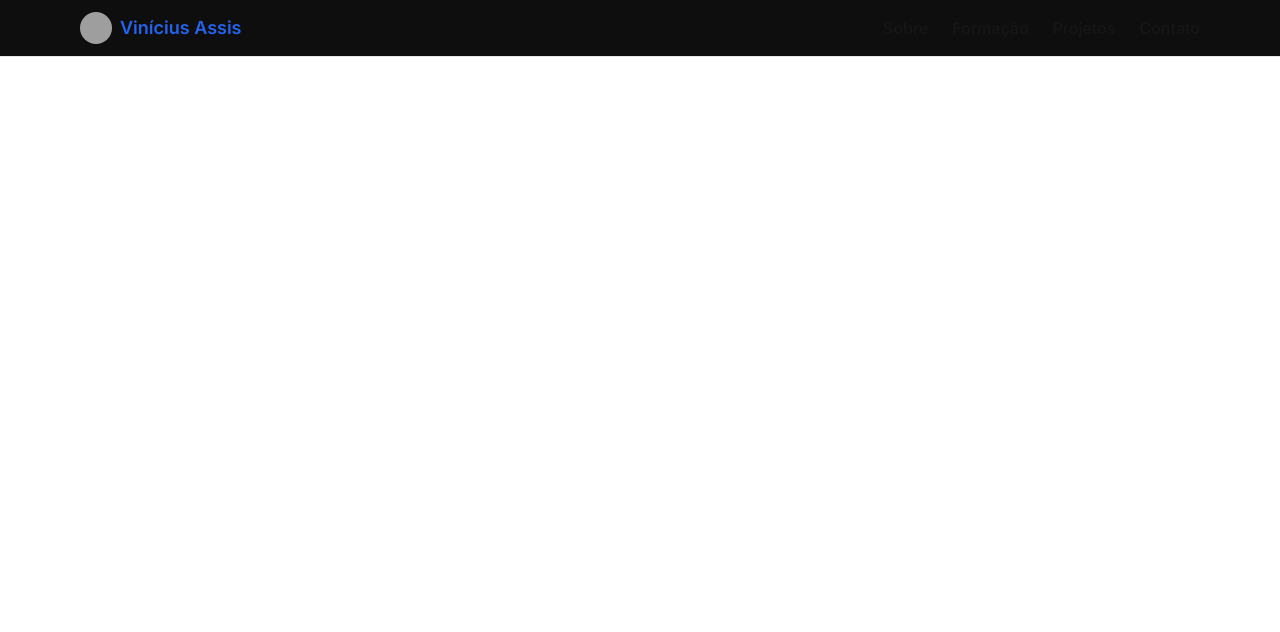
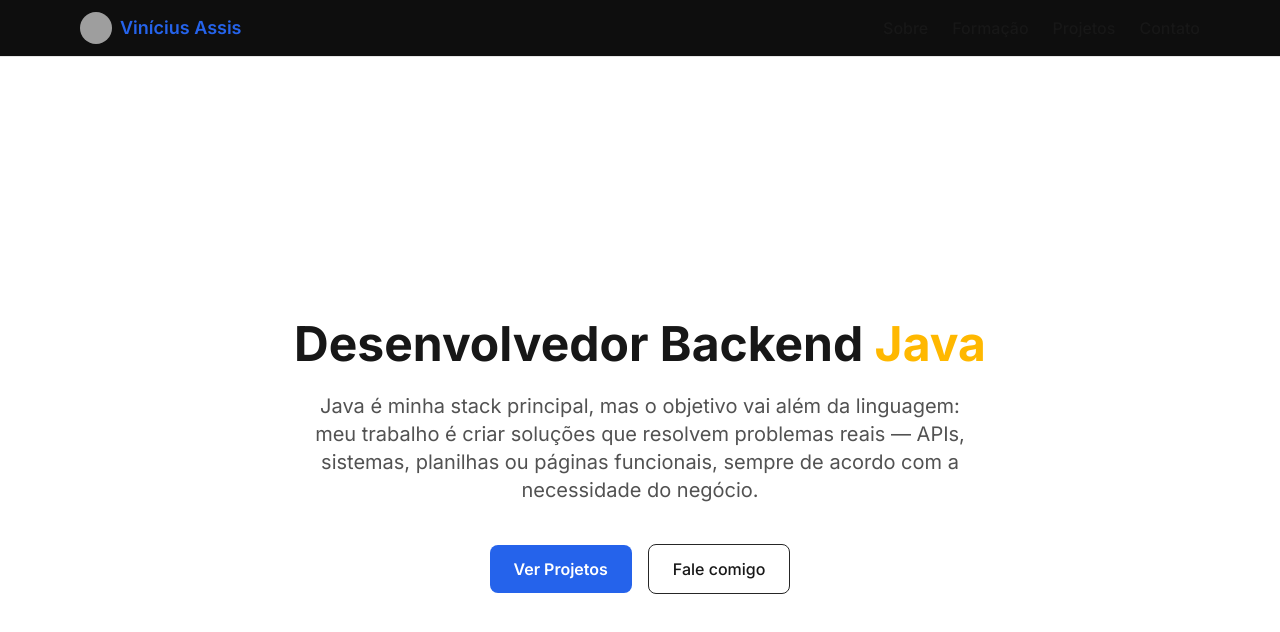
Before and after one commit to ViniciusDevAssis/portfolio-viniciusdevassis, a plain HTML site: page index.html in a window 1280 px wide. Drawn offline with nearby package versions, Linux system fonts and the light colour scheme; grey boxes are pictures that could not be loaded.

Commit message:
Hero Section finalizada

```diff
--- a/index.html
+++ b/index.html
@@ -90,7 +90,39 @@
     </header>
 
     <!-- MAIN -->
-    <main class="flex-1"></main>
+    <main class="flex-1">
+
+      <!-- HERO SECTION -->
+      <section id="hero" class="min-h-screen flex items-center justify-center px-6 bg-white dark:bg-dark_blue">
+        <div class="max-w-4xl mx-auto text-center flex flex-col items-center gap-6">
+
+          <!-- Título Principal -->
+          <h1 class="text-4xl sm:text-5xl font-extrabold text-neutral-900 dark:text-neutral-100 leading-tight">
+            Desenvolvedor Backend <span class="text-gold_span">Java</span>
+          </h1>
+
+          <!-- Subtítulo -->
+          <p class="text-lg sm:text-xl text-neutral-600 dark:text-neutral-300 max-w-2xl">
+            Java é minha stack principal, mas o objetivo vai além da linguagem:
+            meu trabalho é criar soluções que resolvem problemas reais — APIs, sistemas, planilhas ou páginas
+            funcionais, sempre de acordo com a necessidade do negócio.
+          </p>
+
+          <!-- Botões CTA -->
+          <div class="flex flex-wrap items-center justify-center gap-4 mt-4">
+            <a href="#projetos"
+              class="px-6 py-3 bg-blue-600 text-white font-semibold rounded-lg hover:bg-blue-700 transition-all">
+              Ver Projetos
+            </a>
+            <a href="#contato"
+              class="px-6 py-3 border border-neutral-800 dark:border-neutral-200 rounded-lg font-medium hover:bg-neutral-100 dark:hover:bg-neutral-800 transition-all">
+              Fale comigo
+            </a>
+          </div>
+        </div>
+      </section>
+
+    </main>
 
     <!-- FOOTER -->
     <footer></footer>
--- a/scripts/tailwindcss/config.js
+++ b/scripts/tailwindcss/config.js
@@ -9,7 +9,8 @@ tailwind.config = {
         primary: "#1e40af",  // azul principal
         secondary: "#1e3a8a", // azul mais escuro hover
         dark_blue: "#151a29",  // azul mais escuro
-        black_nav_color: "#0e0e0e"
+        black_nav_color: "#0e0e0e",
+        gold_span: "#ffb800"
       }
     }
   }
```
